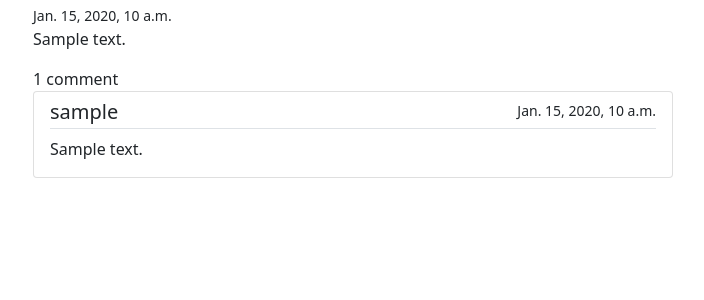
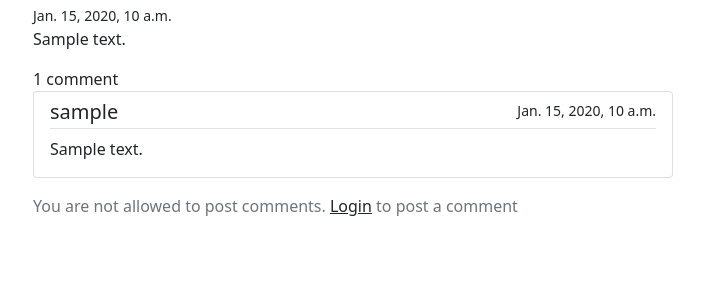
Before and after one commit to misha-doroshenko/py-blog, a Django app: page /posts/1 in a window 1280 px wide. Shown: the part 145-445 px from the top of the page, without its empty margins (287-991 px from the left). Run offline with Django 4.2, Linux system fonts and the light colour scheme; tables that the repository leaves empty hold one stand-in row (values such as "Sample post"); some libraries are stand-ins or nearby versions.

Commit message:
Add a form to post comments

```diff
--- a/blog/forms.py
+++ b/blog/forms.py
@@ -1,8 +1,20 @@
 from django.contrib.auth import get_user_model
 from django.contrib.auth.forms import UserCreationForm
+from django.forms import Textarea
+from django.forms.models import ModelForm
+
+from blog.models import Commentary
 
 
 class CustomUserCreationForm(UserCreationForm):
     class Meta:
         model = get_user_model()
-        fields = ('username', 'email')  # Add or remove fields as necessary
+        fields = ("username", "email")
+
+
+class CommentaryForm(ModelForm):
+    class Meta:
+        model = Commentary
+        fields = ("content",)
+        labels = {"content": "Post a comment",}
+        widgets = {"content": Textarea(attrs={"cols": 20, "rows": 3}),}
--- a/blog/urls.py
+++ b/blog/urls.py
@@ -1,10 +1,11 @@
 from django.urls import path, include
 
-from .views import PostListView, PostDetailView, SignUpView
+from .views import PostListView, PostDetailView, SignUpView, CommentaryCreateView
 
 urlpatterns = [
     path("", PostListView.as_view(), name="index"),
     path("posts/<int:pk>", PostDetailView.as_view(), name="post-detail"),
+    path("posts/<int:pk>/post-comment", CommentaryCreateView.as_view(), name="commentary-create"),
     path("accounts/", include("django.contrib.auth.urls")),
     path("accounts/sign-up/", SignUpView.as_view(), name="sign-up"),
 ]
--- a/blog/views.py
+++ b/blog/views.py
@@ -3,8 +3,8 @@ from django.shortcuts import redirect
 from django.urls import reverse_lazy, reverse
 from django.views import generic
 
-from blog.forms import CustomUserCreationForm
-from blog.models import Post
+from blog.forms import CustomUserCreationForm, CommentaryForm
+from blog.models import Post, Commentary
 
 
 class PostListView(generic.ListView):
@@ -19,6 +19,26 @@ class PostDetailView(generic.DetailView):
     def get_queryset(self):
         return Post.objects.select_related("owner").prefetch_related("commentary_set__user")
 
+    def get_context_data(self, **kwargs):
+        context = super().get_context_data(**kwargs)
+        context["form"] = CommentaryForm()
+        return context
+
+
+class CommentaryCreateView(generic.CreateView):
+    form_class = CommentaryForm
+    model = Commentary
+    template_name = "blog/post_detail.html"
+
+    def form_valid(self, form):
+        form = self.form_class(self.request.POST)
+        if form.is_valid():
+            commentary = form.save(commit=False)
+            commentary.user_id = self.request.user.id
+            commentary.post_id = self.kwargs["pk"]
+            commentary.save()
+
+        return redirect('blog:post-detail', pk=self.kwargs['pk'])
 
 class SignUpView(generic.CreateView):
     form_class = CustomUserCreationForm
--- a/templates/blog/post_detail.html
+++ b/templates/blog/post_detail.html
@@ -1,4 +1,5 @@
 {% extends "base.html" %}
+{% load crispy_forms_filters %}
 
 {% block content %}
   <div class="d-flex justify-content-center">
@@ -10,15 +11,26 @@
       <label>{{ post.commentary_set.count }} comment{{ post.commentary_set.count|pluralize }}</label>
       <div class="list-group">
       {% for comment in post.commentary_set.all %}
-        <a href="#" class="list-group-item list-group-item-action">
-          <div href="#" class="d-flex w-100 justify-content-between border-bottom">
+        <div class="list-group-item">
+          <div class="d-flex w-100 justify-content-between border-bottom">
             <h5 class="mb-1 title">{{ comment.user.username }}</h5>
             <small>{{ comment.created_time }}</small>
           </div>
           <p class="my-2">{{ comment.content }}</p>
-        </a>
+        </div>
       {% endfor %}
       </div>
+      {% if user.is_authenticated %}
+        <form action="{% url 'blog:commentary-create' pk=post.id %}" method="post" class="mt-3">
+          {% csrf_token %}
+          {{ form|crispy }}
+          <input type="submit" value="Post" class="btn btn-dark">
+        </form>
+      {% else %}
+        <p class="text-secondary mt-3">
+          You are not allowed to post comments. <a href="{% url 'blog:login' %}" class="link-dark">Login</a> to post a comment
+        </p>
+      {% endif %}
     </div>
   </div>
 {% endblock %}
```
